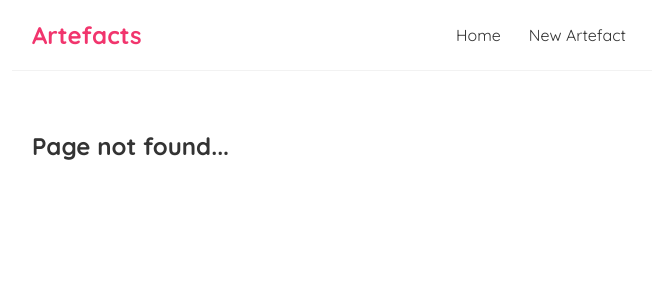
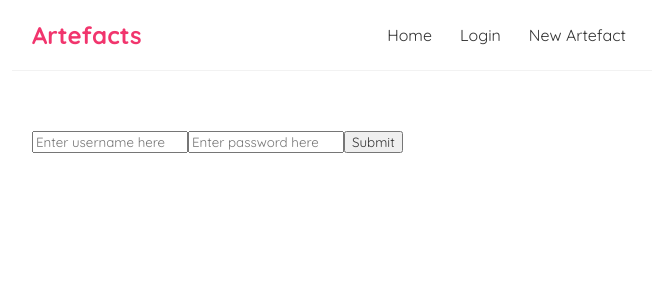
Before and after one commit to letuwwa/artefacts_front_end, a React (Create React App) app: page /login in a window 1280 px wide. Before the commit this address had no page. Shown: the top 300 px of the page, without its empty margins (308-965 px from the left). Built offline with nearby package versions, Linux system fonts and the light colour scheme.

Commit message:
feat: LoginPage and PrivateRouter

```diff
--- a/src/App.js
+++ b/src/App.js
@@ -2,6 +2,8 @@ import Home from './pages/Home';
 import Navbar from './pages/Navbar';
 import Create from './pages/Create';
 import NotFound from './pages/NotFound';
+import LoginPage from './pages/LoginPage';
+import PrivateRouter from './utils/PrivateRouter';
 import ArtefactDetails from './pages/ArtefactDetails';
 import { BrowserRouter as Router, Route, Switch} from 'react-router-dom';
 
@@ -16,11 +18,14 @@ function App() {
           <Route exact path="/">
             <Home />
           </Route>
-          <Route path="/create">
+          <PrivateRouter path="/create">
             <Create />
-          </Route>
+          </PrivateRouter>
           <Route path="/artefacts/:uuid">
             <ArtefactDetails />
+          </Route>
+          <Route path="/login">
+            <LoginPage />
           </Route>
           <Route path="*">
             <NotFound/>
--- /dev/null
+++ b/src/pages/LoginPage.js
@@ -0,0 +1,23 @@
+const LoginPage = () => {
+    return (
+        <div className="login-input">
+            <form>
+                <input
+                    type="text"
+                    name="username"
+                    placeholder="Enter username here"
+                />
+                <input
+                    type="password"
+                    name="password"
+                    placeholder="Enter password here"
+                />
+                <input
+                    type="submit"
+                />
+            </form>
+        </div>
+     );
+}
+
+export default LoginPage;
--- a/src/pages/Navbar.js
+++ b/src/pages/Navbar.js
@@ -6,6 +6,7 @@ const Navbar = () => {
             <h1>Artefacts</h1>
             <div className="links">
                 <Link to="/">Home</Link>
+                <Link to="/login">Login</Link>
                 <Link to="/create">New Artefact</Link>
             </div>
         </nav>
--- /dev/null
+++ b/src/utils/PrivateRouter.js
@@ -0,0 +1,13 @@
+import { Redirect, Route } from 'react-router-dom';
+
+const PrivateRouter = ({children, ...rest}) => {
+    console.log("test private router");
+    const isAuthenticated = false
+    return (
+        <Route {...rest}>
+            {!isAuthenticated ? <Redirect to="/login"/> : children}
+        </Route>
+     );
+}
+
+export default PrivateRouter;
```
